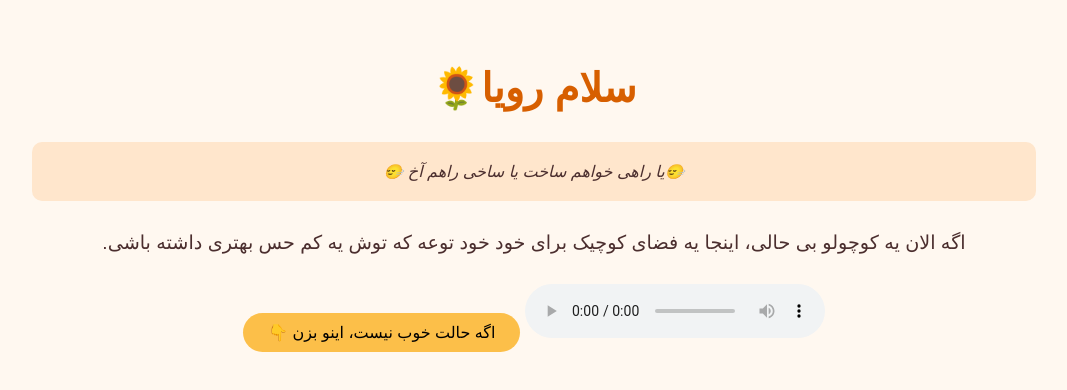
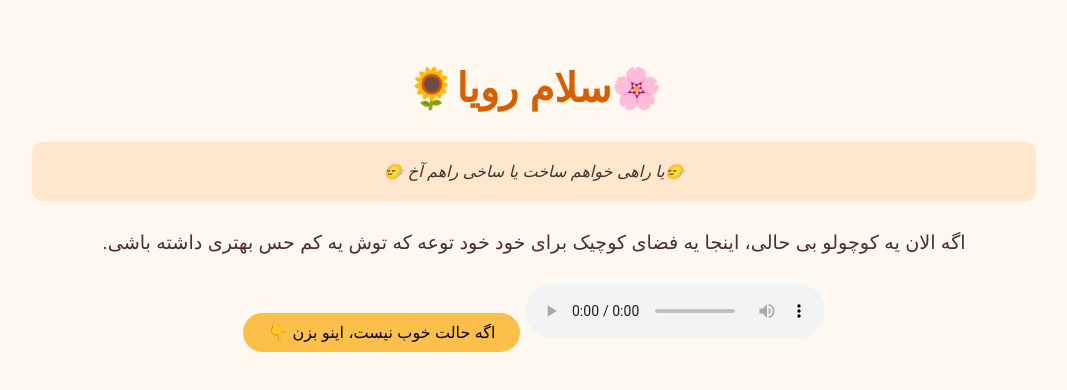
Before and after one commit to Amirhkh10alen/for_roya, a plain HTML site: page index.html in a window 1280 px wide. Shown: the whole page, without its empty margins (106-1173 px from the left). Drawn offline with Linux system fonts and the light colour scheme.

Commit message:
Update index.html

```diff
--- a/index.html
+++ b/index.html
@@ -51,7 +51,7 @@
     </style>
 </head>
 <body>
-    <h1>سلام رویا🌻</h1>
+    <h1>🌸سلام رویا🌻</h1>
 
     <div class="quote">🙂‍↔️یا راهی خواهم ساخت یا ساخی راهم آخ 🙂‍↔️</div>
 
```
